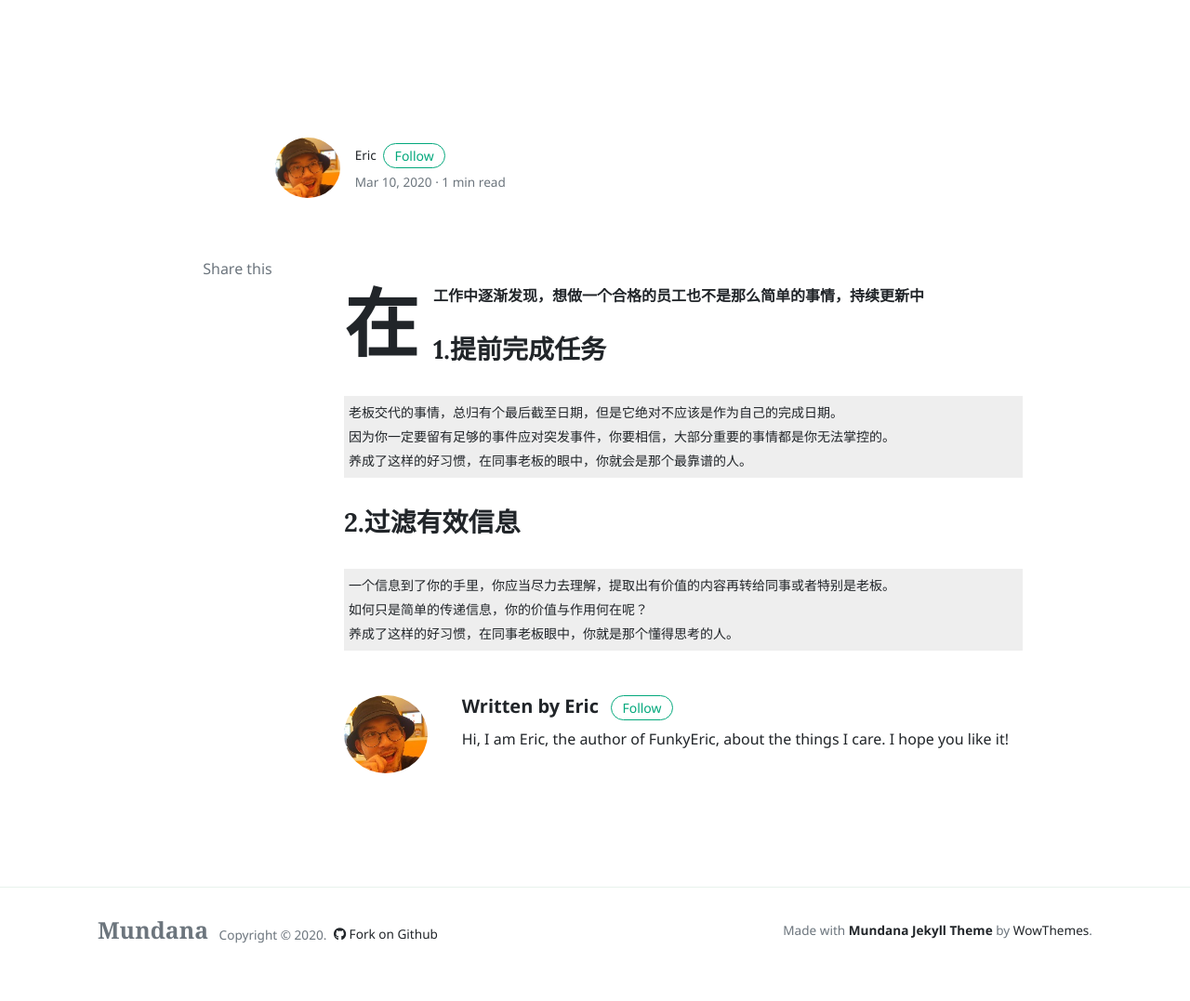
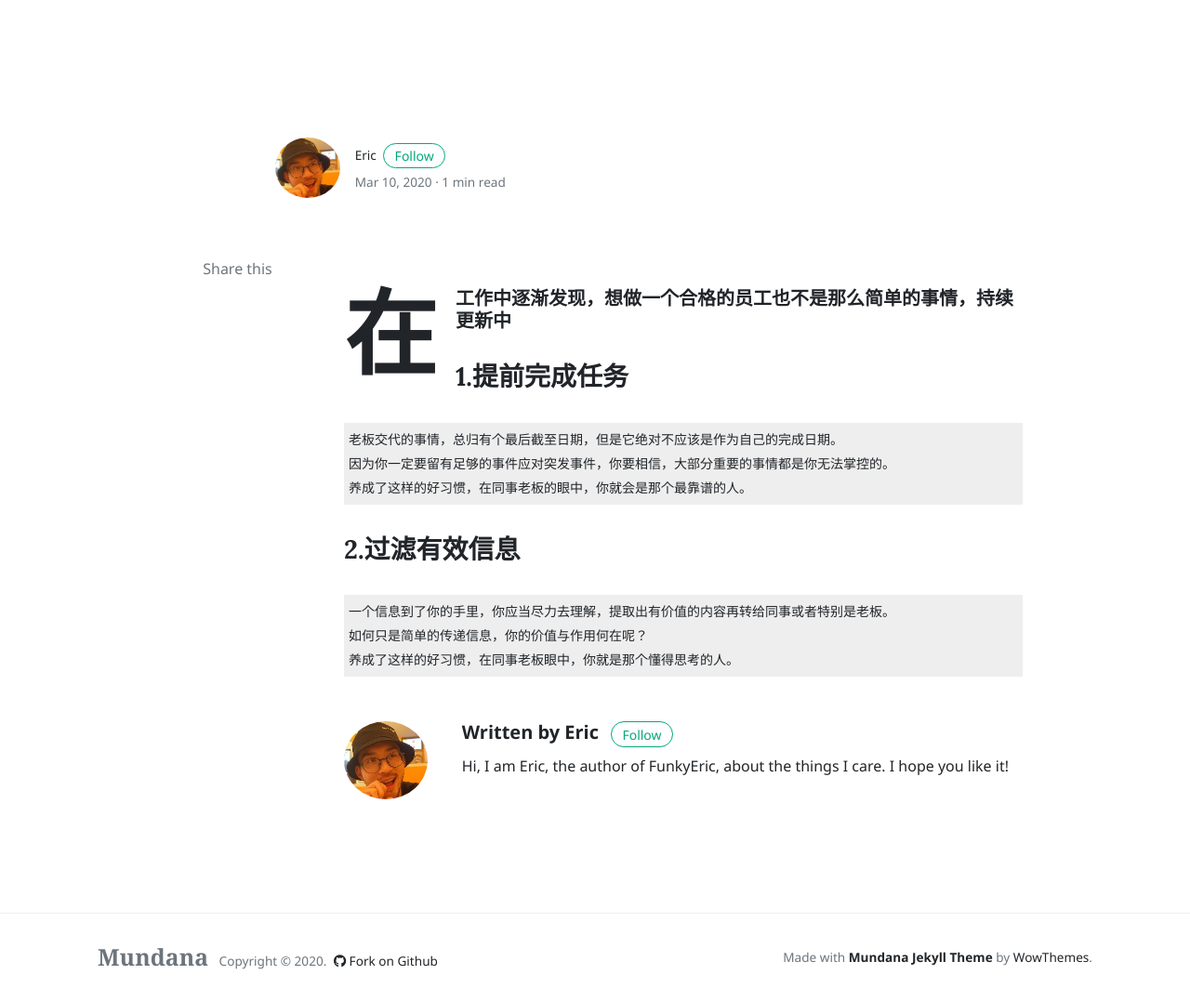
Before and after one commit to FunkyEric/FunkyEric.github.io, a Jekyll site: the page built from _posts/2019-02-05-工作中的两点基本原则.md, in a window 1280 px wide and 1077 px high. Shown: the whole window at 93% size. Built offline with Jekyll 4.4.1, drawn with Linux system fonts in a browser that asks for light colours; nearby versions of some CDN libraries; comment, search, counter and statistics services are not loaded.

```diff
--- a/_posts/2019-02-05-工作中的两点基本原则.md
+++ b/_posts/2019-02-05-工作中的两点基本原则.md
@@ -7,7 +7,7 @@
 tags: [summer]
 ---
 
-###### 在工作中逐渐发现，想做一个合格的员工也不是那么简单的事情，持续更新中
+##### 在工作中逐渐发现，想做一个合格的员工也不是那么简单的事情，持续更新中
 
 ### 1.提前完成任务
     老板交代的事情，总归有个最后截至日期，但是它绝对不应该是作为自己的完成日期。
```
Also changed, not shown: _posts/2018-10-16-memoryOfHuaShan.md (+1 -1 lines).
